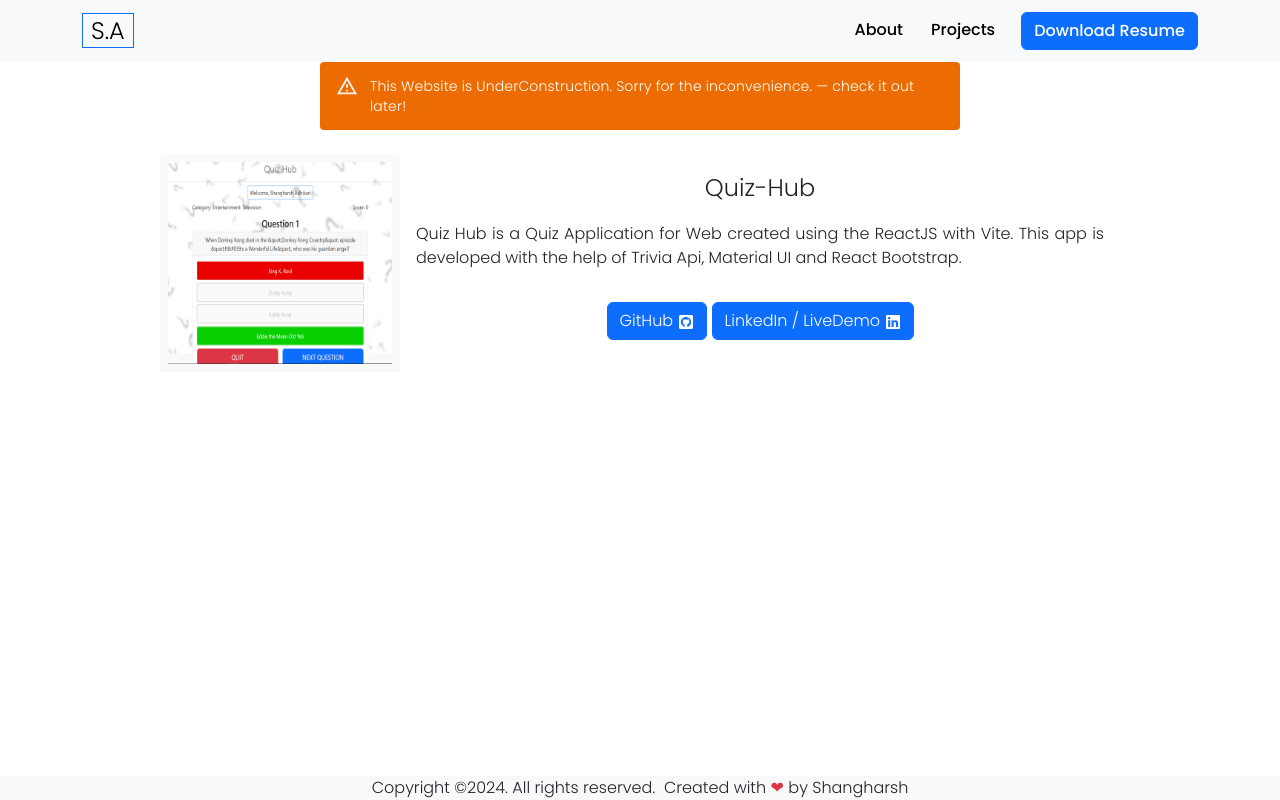
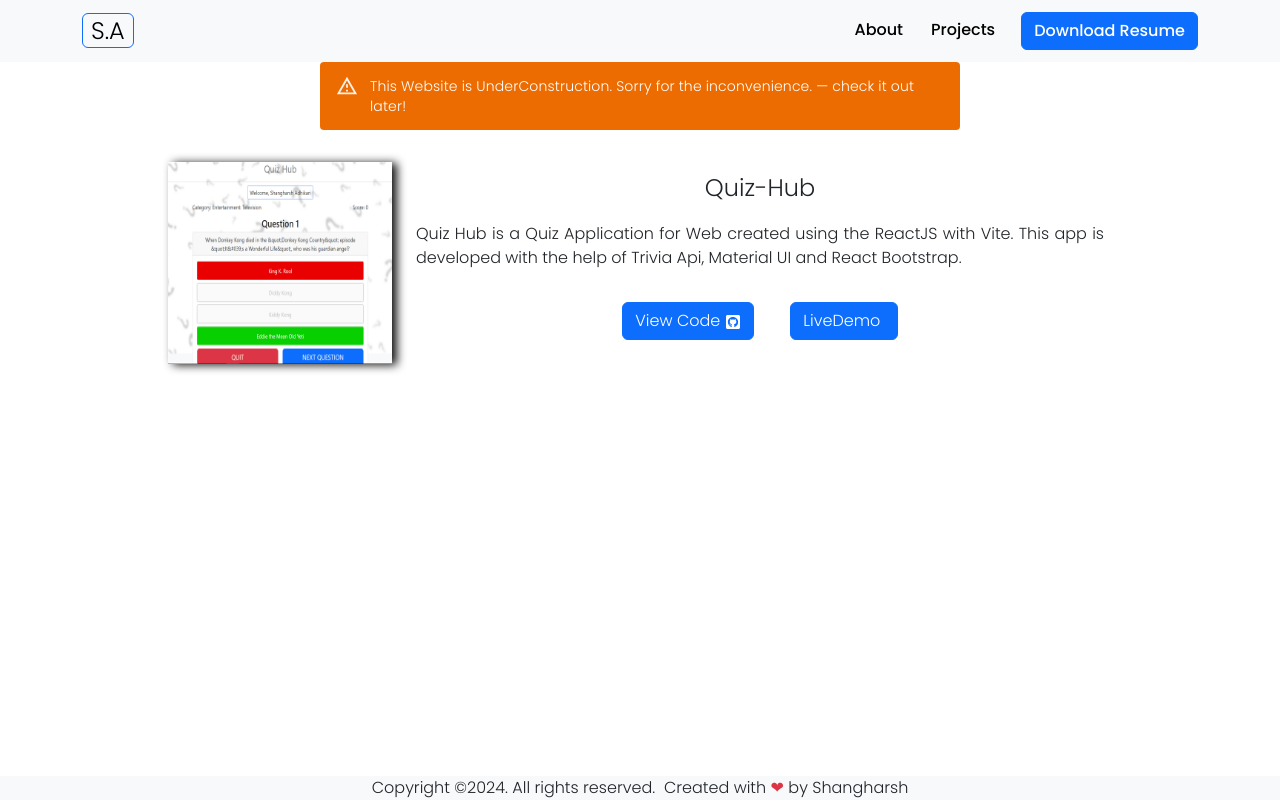
Before and after one commit to shangharsh/Shangharsh-Portfolio, a React (Vite) app: page /projectdetails/1 in a window 1280 px wide. Built offline with nearby package versions, Linux system fonts and the light colour scheme.

Commit message:
Fix: Label's Link, Contact Details Link, Shadow on image.

```diff
--- a/src/components/Details/Details.jsx
+++ b/src/components/Details/Details.jsx
@@ -7,7 +7,7 @@ const Details = ({about, image, title, githubLink, liveDemo}) => {
   return (
     <div className=''>
       <Card className='w-75 mt-4 mb-0 ms-auto me-auto d-flex flex-row border-0'>
-        <Card.Img variant='top' className='w-25 bg-light pt-2 pb-2 ps-2 pe-2 box_shadow_hover' src={image} alt='my_image'/>
+        <Card.Img variant='top' className='w-25 pt-2 pb-2 ps-2 pe-2 box_shadow_hover custom_shadow' src={image} alt='my_image'/>
         <Card.Body>
           <Card.Text className='bg-white text-center fs-4'>
             {title}
@@ -16,8 +16,17 @@ const Details = ({about, image, title, githubLink, liveDemo}) => {
             {about}
           </Card.Text>
           <Card.Body className='w-50 d-flex justify-content-around align-items-center mt-0 mb-0 ms-auto me-auto'>
-            <Button className=' box_shadow_hover'><Link className='text-decoration-none text-white' to={githubLink}>GitHub&nbsp;<FaGithubSquare /></Link></Button>
-            <Button className=' box_shadow_hover'><Link className='text-decoration-none text-white' to={liveDemo}>LinkedIn / LiveDemo&nbsp;<FaLinkedin /></Link></Button>
+            {
+            title === undefined?
+            <>
+            <Button className=' box_shadow_hover'><Link target='_blank' className='text-decoration-none text-white' to={'https://github.com/shangharsh'}>GitHub&nbsp;<FaGithubSquare /></Link></Button>
+            <Button className=' box_shadow_hover'><Link target='_blank' className='text-decoration-none text-white' to={'https://www.linkedin.com/in/shangharsh-adhikari-4a7b89243/'}>LinkedIn&nbsp;<FaLinkedin /></Link></Button>
+            </> :
+            <>
+            <Button className=' box_shadow_hover'><Link target='_blank' className='text-decoration-none text-white' to={githubLink}>View Code&nbsp;<FaGithubSquare /></Link></Button>
+            <Button className=' box_shadow_hover'><Link target='_blank' className='text-decoration-none text-white' to={liveDemo}>LiveDemo&nbsp;</Link></Button>
+            </>
+          }
           </Card.Body>
         </Card.Body>
       </Card>
--- a/src/components/Header/Header.jsx
+++ b/src/components/Header/Header.jsx
@@ -10,7 +10,7 @@ const Header = () => {
     <Navbar expand="lg" className="bg-body-tertiary">
       <Container>
         <Navbar.Brand>
-            <Link to='/' className=' fs-4 fw-light text-decoration-none text-black border border-1 ps-2 pe-2 border-primary box_shadow_hover'>S.A</Link>
+            <Link to='/' className=' fs-4 fw-light text-decoration-none text-black border border-1 ps-2 pe-2 border-primary box_shadow_hover rounded'>S.A</Link>
         </Navbar.Brand>
         <Navbar.Toggle aria-controls="basic-navbar-nav" />
         <Navbar.Collapse id="basic-navbar-nav">
@@ -18,7 +18,7 @@ const Header = () => {
             <Nav.Item className='ms-auto mt-0 mb-0 me-auto'>
                 <Link className='text-decoration-none text-black me-4 fw-normal hover-act' to='/about'>About</Link>
                 <Link className='text-decoration-none text-black me-4 fw-normal hover-act' to='/projects'>Projects</Link>
-                <Button variant='primary'>Download Resume</Button>
+                <Link download="Shangharsh_Adhikari_Resume" target="_blank" rel="noreferrer" to='/Resume.pdf'><Button variant='primary'>Download Resume</Button></Link>
             </Nav.Item>
           </Nav>
         </Navbar.Collapse>
--- a/src/index.css
+++ b/src/index.css
@@ -29,3 +29,7 @@ transition: .2s ease-in;
 .text_justify{
   text-align: justify;
 }
+
+.custom_shadow{
+  filter: drop-shadow(5px 1px 5px#111111);
+}
--- a/src/pages/Home/Home.jsx
+++ b/src/pages/Home/Home.jsx
@@ -19,26 +19,26 @@ const Home = () => {
   <Card.Text>Hi</Card.Text>
   <Card.Text>I am <span className='fw-normal'>Shangharsh Adhikari</span></Card.Text>
   <Card.Text className='fw-normal text-secondary'>Frontend Developer</Card.Text>
-  <Button variant='primary'>Contact Me <IoMdMail /> </Button>
+  <Button variant='primary' href="mailto:san.adh1996@gmail.com">Contact Me <IoMdMail /> </Button>
 
   <ListGroup className='w-100 border-0 mt-3'>
   <div className='d-flex justify-content-between align-items-center'>
-  <Link to='https://www.facebook.com/shang.adh/' className='text-primary hover-act'>
+  <Link target='_blank' to='https://www.facebook.com/shang.adh/' className='text-primary hover-act'>
   <FaFacebookSquare size={32}/>
   </Link>
-  <Link to='https://www.instagram.com/shangharsh_/' className='text-primary hover-act'>
+  <Link target='_blank' to='https://www.instagram.com/shangharsh_/' className='text-primary hover-act'>
   <FaSquareInstagram size={32} />
   </Link>
-  <Link to='https://www.linkedin.com/in/shangharsh-adhikari-4a7b89243/' className='text-primary hover-act'>
+  <Link target='_blank' to='https://www.linkedin.com/in/shangharsh-adhikari-4a7b89243/' className='text-primary hover-act'>
   <FaLinkedin size={32} />
   </Link>
-  <Link to='https://github.com/shangharsh' className='text-primary hover-act'>
+  <Link target='_blank' to='https://github.com/shangharsh' className='text-primary hover-act'>
   <FaGithubSquare size={32}/>
   </Link>
   </div>
 </ListGroup>
 </Card.Body>
-  <Card.Img variant='top' className='w-25 box_shadow_hover' src='/pic.png' alt='my_image'/>
+  <Card.Img variant='top' className='w-25 box_shadow_hover custom_shadow' src='/pic.png' alt='my_image'/>
 </Card>
 
 <Skills/>
--- a/src/pages/Projects/ProjectDetails.jsx
+++ b/src/pages/Projects/ProjectDetails.jsx
@@ -1,5 +1,5 @@
 import React, { useId } from 'react'
-import ProjectInfo from '../../data/ProjectInfo';
+import ProjectInfo from '../../source/ProjectInfo';
 import Details from '../../components/Details/Details';
 import { useParams } from 'react-router-dom';
 
--- a/src/pages/Projects/Projects.jsx
+++ b/src/pages/Projects/Projects.jsx
@@ -1,7 +1,7 @@
 import React, { useId } from 'react'
 import { Button, Card } from 'react-bootstrap'
 import { Link } from 'react-router-dom'
-import ProjectInfo from '../../data/ProjectInfo'
+import ProjectInfo from '../../source/ProjectInfo'
 
 const Projects = () => {
   // const showId = (e, id) =>{
```
Also changed, not shown: src/source/ProjectInfo.jsx (renamed from src/data/ProjectInfo.jsx).
